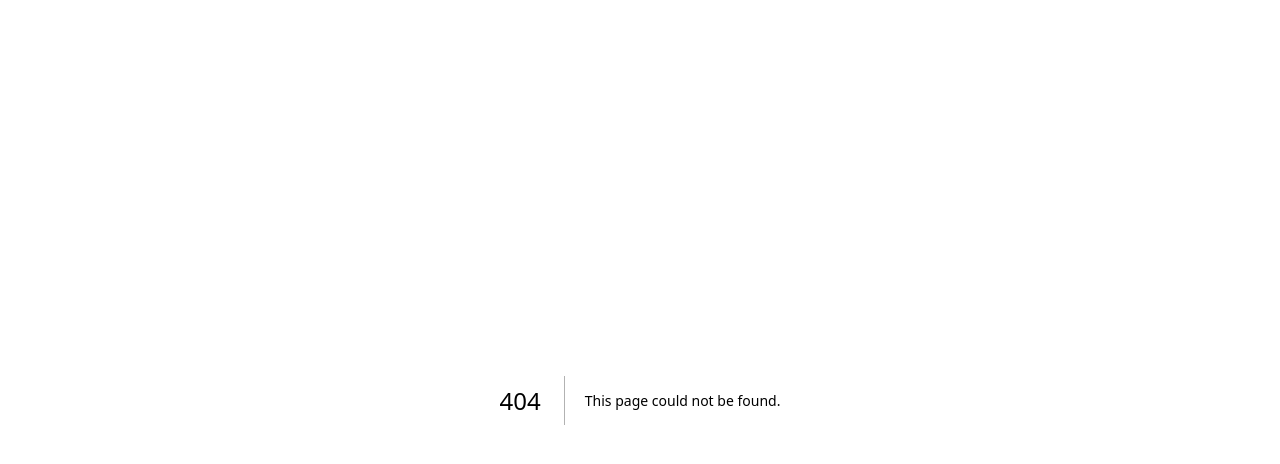
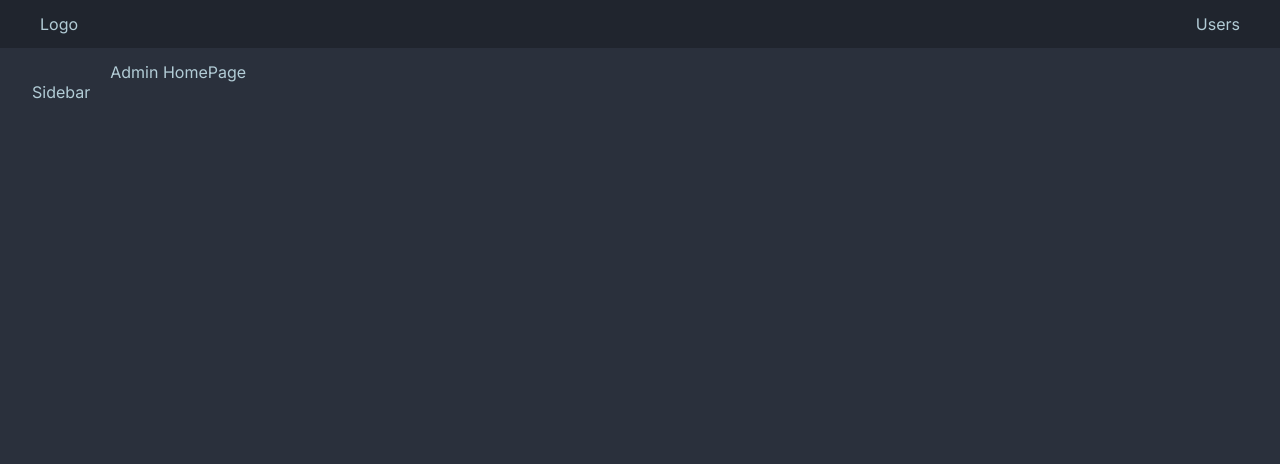
Before and after one commit to potato-lulw/issues-app, a Next.js app: page /admin in a window 1280 px wide. Before the commit this address had no page. Shown: the top 464 px of the page. Built offline with nearby package versions, Linux system fonts and the light colour scheme.

Commit message:
Understood layouts in NextJs

```diff
--- /dev/null
+++ b/app/NavigationBar.tsx
@@ -0,0 +1,15 @@
+import Link from 'next/link'
+import React from 'react'
+
+const NavigationBar = () => {
+  return (
+
+    <nav className='flex w-screen p-3 bg-base-300 justify-between px-10'>
+        <Link href='/'>Logo</Link>
+        <Link href='/users'>Users</Link>
+    </nav>
+
+  )
+}
+
+export default NavigationBar
--- /dev/null
+++ b/app/admin/layout.tsx
@@ -0,0 +1,16 @@
+import React from 'react'
+
+interface Props {
+    children: React.ReactNode
+}
+
+const AdminLayout = ({ children }: Props) => {
+    return (
+        <main className='flex'>
+            <aside className='p-5 '>Sidebar</aside>
+            <div>{children}</div>
+        </main>
+    )
+}
+
+export default AdminLayout
--- /dev/null
+++ b/app/admin/page.tsx
@@ -0,0 +1,9 @@
+import React from 'react'
+
+const AdminHomePage = () => {
+  return (
+    <div>Admin HomePage</div>
+  )
+}
+
+export default AdminHomePage
--- a/app/globals.css
+++ b/app/globals.css
@@ -16,3 +16,10 @@
 body {
     color: rgb (var(--foreground-rgb))
 }
+
+
+@layer base {
+    h1 {
+        @apply font-bold text-3xl
+    }
+}
--- a/app/layout.tsx
+++ b/app/layout.tsx
@@ -1,6 +1,7 @@
 import type { Metadata } from "next";
 import { Inter } from "next/font/google";
 import "./globals.css";
+import NavigationBar from "./NavigationBar";
 
 const inter = Inter({ subsets: ["latin"] });
 
@@ -16,7 +17,11 @@ export default function RootLayout({
 }>) {
   return (
     <html lang="en" data-theme="dim">
-      <body className={inter.className}>{children}</body>
+
+      <body className={`${inter.className}`} >
+        <NavigationBar />
+        <main className="p-3">{children}</main>
+      </body>
     </html>
   );
 }
--- a/app/page.tsx
+++ b/app/page.tsx
@@ -5,8 +5,7 @@ import ProductCard from "./components/ProductCard";
 export default function Home() {
   return (
     <main className="">
-      <h1>Hello, World</h1>
-      <Link href='/users'>Users</Link>
+
       <ProductCard/>
     </main>
   );
```
